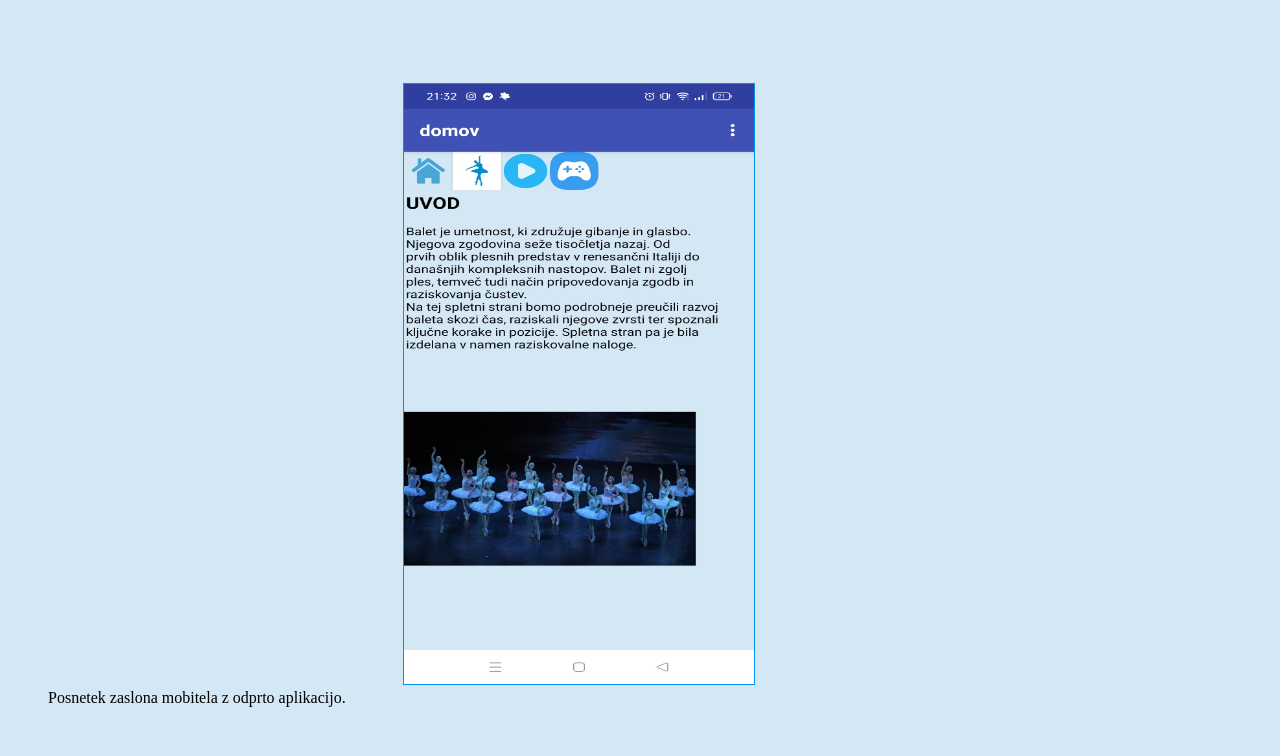
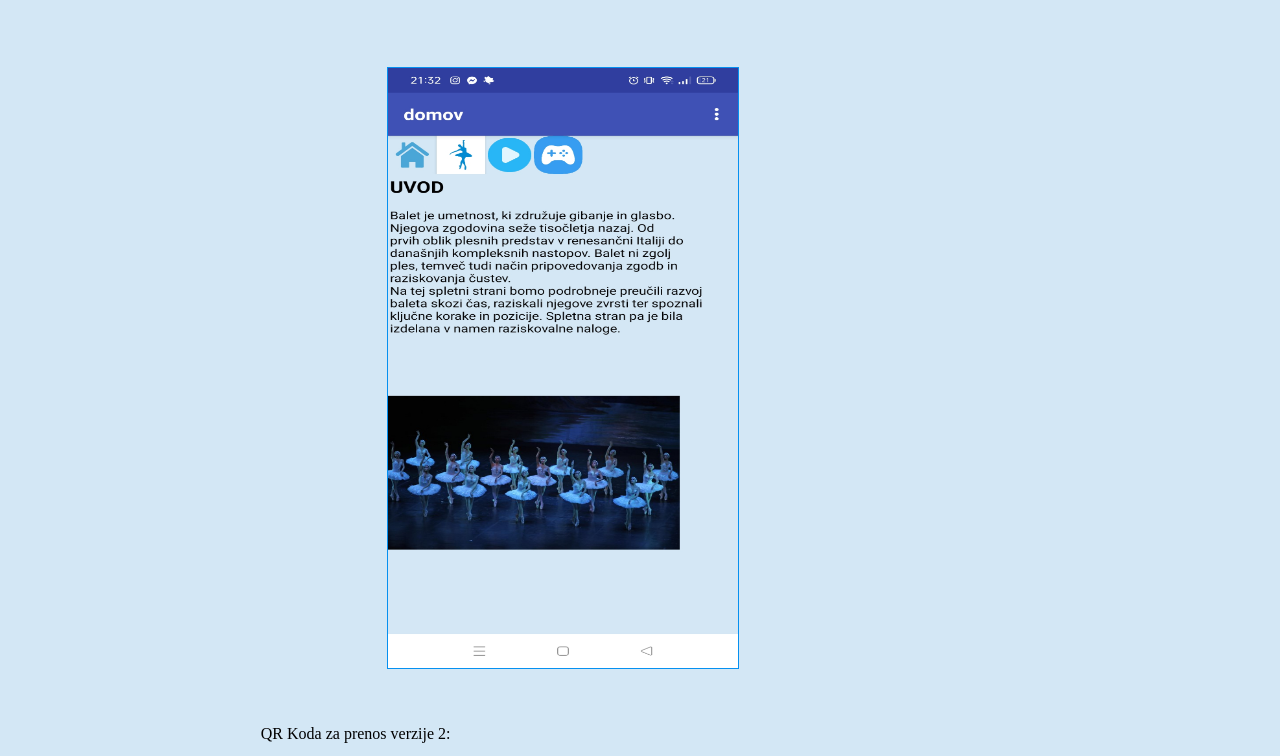
Before and after one commit to Hrestac/raziskovalna, a plain HTML site: page app.html in a window 1280 px wide. Shown: the part 155-911 px from the top of the page. Drawn offline with Linux system fonts and the light colour scheme.

Commit message:
Update app.html

```diff
--- a/app.html
+++ b/app.html
@@ -73,10 +73,9 @@ margin-left: 30%;
 <h1 class="naslovi">Prototip aplikacije</h1>
 <p class="rob"> Spodaj si lahko prenesete protitip aplikacije, ki je še v izdelavi. Aplikacija bo dodatek spletni strani. </p>
 <br> <br> <br>
- <figure clas="rob">
+
   <img src="Screenshot.jpg" alt="uvodslika" class="slika2" width="350" height="600">
-  <figcaption >Posnetek zaslona mobitela z odprto aplikacijo.</figcaption>
-</figure>
+
 
 <br> <br> <br>
 <p class="rob">QR Koda za prenos verzije 2:</p>
```
